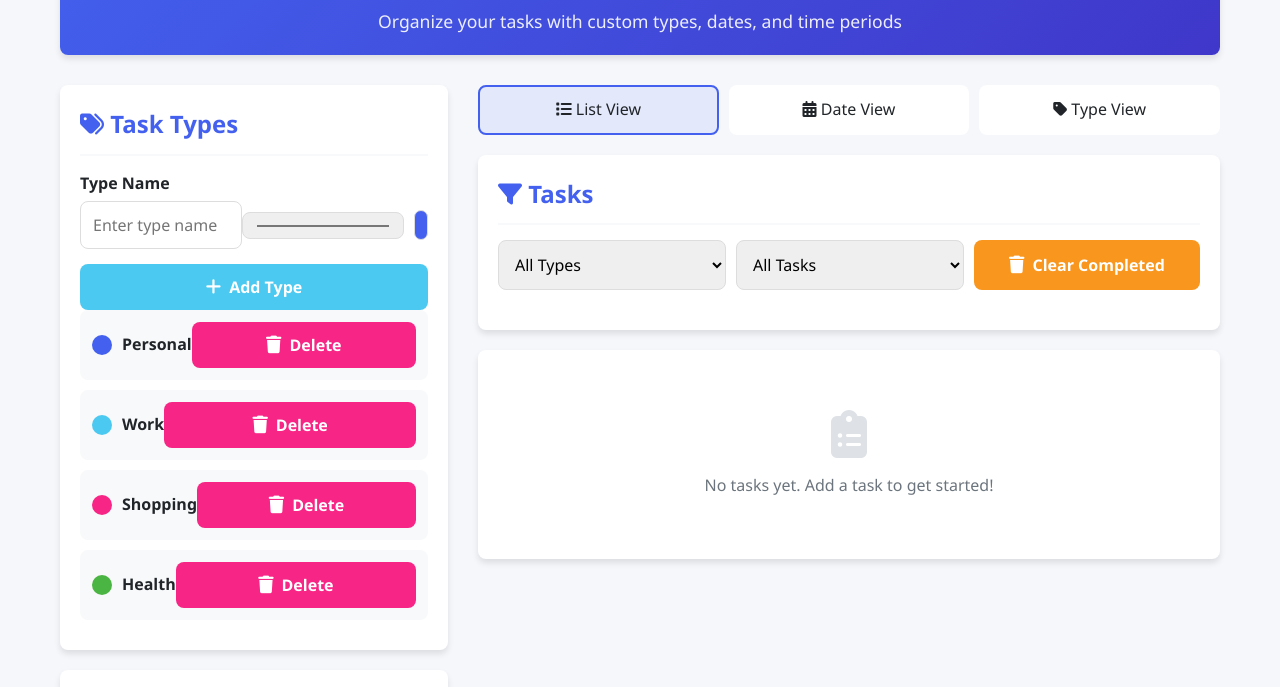
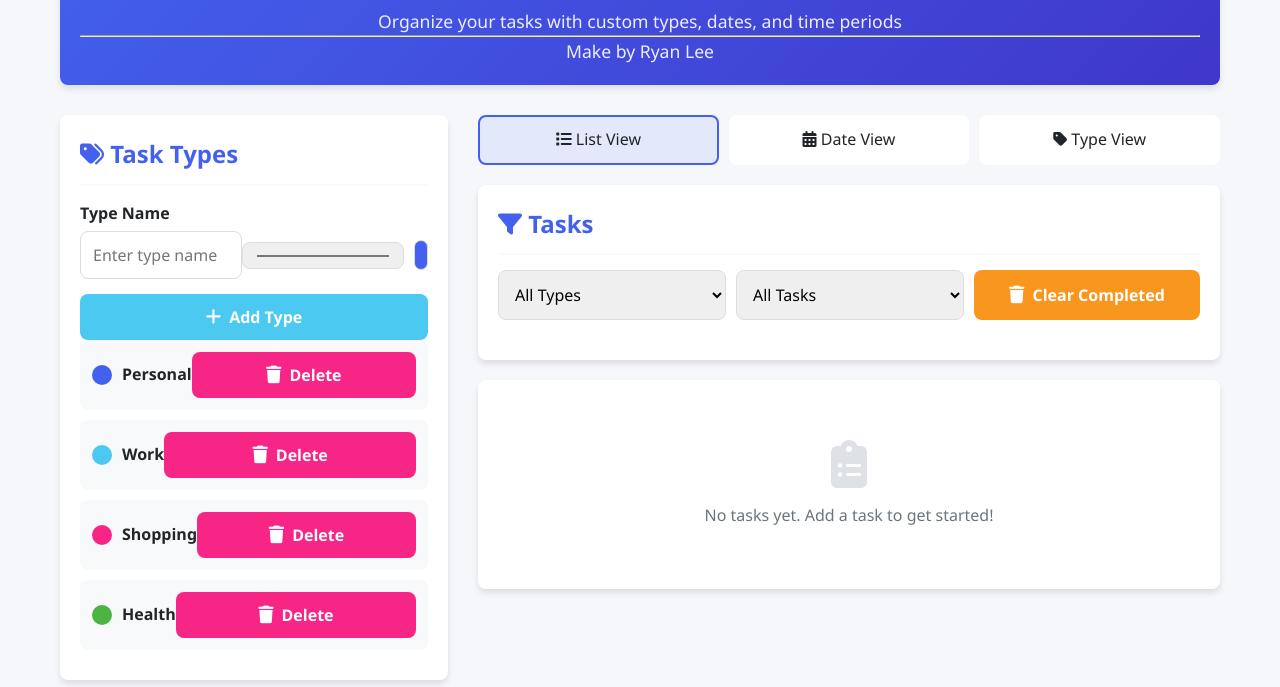
Before and after one commit to x-rexen/Todo-List, a plain HTML site: page index.html in a window 1280 px wide. Shown: the part 107-794 px from the top of the page. Drawn offline with Linux system fonts and the light colour scheme.

Commit message:
Update index.html

```diff
--- a/index.html
+++ b/index.html
@@ -461,6 +461,8 @@
         <header>
             <h1><i class="fas fa-tasks"></i> Advanced Todo List</h1>
             <p class="app-description">Organize your tasks with custom types, dates, and time periods</p>
+            <hr> </hr>
+            <p class="app-description">Make by Ryan Lee</p>
         </header>
 
         <div class="main-content">
```
